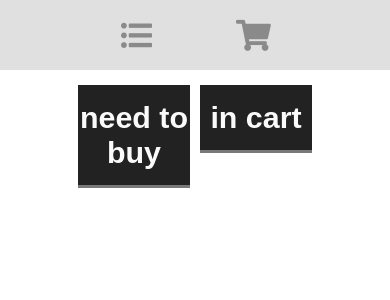
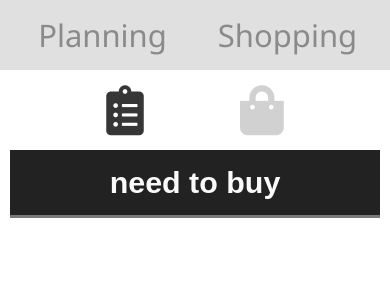
Before and after one commit to DrEmbryo/shopping-list, an Angular app: page /cart in a window 390 px wide. Shown: the top 300 px of the page. Built offline with nearby package versions, Linux system fonts and the light colour scheme.

Commit message:
add responsive design to pages

```diff
--- a/src/app/add-form/add-form.component.css
+++ b/src/app/add-form/add-form.component.css
@@ -15,15 +15,6 @@
 
 .controls i:hover {
     color: #686868;
-}
-
-.list_inner{
-    height: 500px;
-    overflow:hidden auto;
-}
-
-.list_display {
-    margin: 15px 0px;
 }
 
 .controls_wrapper {
@@ -84,49 +75,43 @@ select{
     margin-right: 0px;
 }
 
-.list_item > div{
-    padding: 0px 10px;
+.list {
+    text-align: center;
 }
 
+.list_inner{
+    height: 500px;
+    overflow:hidden auto;
+}
+
+.list_inner table{
+    width: 100%;
+    border-spacing: 0px;
+}
+
+
+.list_display {
+    margin: 15px 0px;
+}
 
 .list:nth-child(even) {
     background-color: #e6e6e6;
 }
 
-.list_item {
-    display: grid;
-    grid-template-columns: 7fr 1fr 3fr 1fr;
-    padding: 7px 0px;
-}
-
-.list_item :nth-child(n + 2) {
-    text-align: center;
-}
 
 .list_head {
-    display: grid;
-    grid-template-columns: 7fr 1fr 3fr 1fr;
     font: 26px arial,sans-serif;
     background-color: rgb(71, 71, 71);
     color: #e4e4e4;
     text-align: center;
 }
 
-.list_item_amount::before {
-    position: absolute;
-    top: -1px;
-    left: -10px;
-    content: ":";
-}
-.list_item div {
-    position: relative;
-    font-size: 24px;
-}
 
 .list_search {
     display: grid;
     grid-template-columns: 9fr 1fr;
     grid-column-gap: 20px;
+    margin-bottom: 15px;
 }
 
 .delete-btn {
@@ -138,12 +123,6 @@ select{
     color: #e61616;
 }
 
-
-.list_item_amount {
-    display: flex;
-    flex-direction: row;
-    justify-content: space-between;
-}
 
 ::-webkit-scrollbar {
     width: 10px;
@@ -161,3 +140,30 @@ select{
 ::-webkit-scrollbar-thumb:hover {
     background: #555;
   }
+
+  @media only screen and (max-width:768px) {
+    .controls {
+        position: relative;
+        top: auto;
+        left: auto;
+        flex-direction: row;
+        justify-content: space-evenly;
+        margin-top: 15px;
+    }
+
+    .controls i {
+        margin-bottom: 0px;
+    }
+
+    .list_inner {
+        height: 250px;
+    }
+
+    .form {
+        grid-template-columns: 1fr;
+        grid-template-rows: 1fr 1fr 1fr;
+        padding-top: 20px;
+        grid-row-gap: 20px;
+        margin-bottom: 15px;
+    }
+}
--- a/src/app/add-form/add-form.component.html
+++ b/src/app/add-form/add-form.component.html
@@ -28,36 +28,46 @@
 
    </div>
 
-   <div class="list_search" *ngSwitchCase="'search'">
-      <input type="text" placeholder="search" [formControl]="searchBar">
-      <div class="add_btn" style="width: auto;" (click)="onSearch()"> search </div>
-      <div class="list_inner" >
-            <div *ngFor="let item of searchArray; index as i;" class="list">
-               <div class="list_item">
-                     <div>{{item.item}}</div>
-                     <div>{{item.amount}}</div>
-                     <div>{{item.package}}</div>
-                     <div class="delete-btn" (click)="deleteItem(i)"><i class="far fa-trash-alt"></i></div>
-               </div>
-            </div>
-         </div>
+   <div *ngSwitchCase="'search'">
+      <div class="list_search">
+         <input type="text" placeholder="search" [formControl]="searchBar">
+         <div class="add_btn" style="width: auto;" (click)="onSearch()"> search </div>
+      </div>
+      <div class="list_inner">
+            <table>
+                  <tr class="list_head">
+                     <td>Item</td>
+                     <td>Amount</td>
+                     <td>Type</td>
+                     <td></td>
+                  </tr>
+                  <tr *ngFor="let item of searchArray; index as i;" class="list">
+                     <td>{{item.item}}</td>
+                     <td>{{item.amount}}</td>
+                     <td>{{item.package}}</td>
+                     <td><i class="far fa-trash-alt delete-btn" (click)="deleteItem(i)"></i></td>
+                  </tr>
+               </table>
+           </div>
       </div>
 
    <div *ngSwitchCase="'hide'">
    <div class="list_display">
-      <div class="list_head">
-            <div>Item</div>
-            <div>Amount</div>
-            <div>Type</div>
-         </div>
-         <div class="list_inner" >
-            <div *ngFor="let item of itemArray; index as i;" class="list">
-               <div class="list_item">
-                  <div>{{item.item}}</div>
-                  <div>{{item.amount}}</div>
-                  <div>{{item.package}}</div>
-                  <div class="delete-btn" (click)="deleteItem(i)"><i class="far fa-trash-alt"></i></div>
-               </div>
+          <div class="list_inner" >
+             <table>
+            <tr class="list_head">
+               <td>Item</td>
+               <td>Amount</td>
+               <td>Type</td>
+               <td></td>
+            </tr>
+            <tr *ngFor="let item of itemArray; index as i;" class="list">
+               <td>{{item.item}}</td>
+               <td>{{item.amount}}</td>
+               <td>{{item.package}}</td>
+               <td><i class="far fa-trash-alt delete-btn" (click)="deleteItem(i)"></i></td>
+            </tr>
+         </table>
             </div>
          </div>
 
@@ -66,5 +76,3 @@
       </div>
    </div>
 </div>
-
-</div>
--- a/src/app/app.component.css
+++ b/src/app/app.component.css
@@ -24,3 +24,13 @@
 .content {
     margin: 0 20%;
 }
+
+
+@media only screen and (max-width:768px) {
+    .content {
+        margin: 0 10px;
+    }
+    .navigation {
+        padding: 0 10px;
+    }
+}
--- a/src/app/app.component.html
+++ b/src/app/app.component.html
@@ -1,6 +1,6 @@
 <div class="navigation">
-  <div><p routerLink="/add"> <i class="fas fa-list-ul"></i> </p></div>
-  <div><p routerLink="/cart"> <i class="fas fa-shopping-cart"></i> </p></div>
+  <div><p routerLink="/add"> Planning </p></div>
+  <div><p routerLink="/cart"> Shopping </p></div>
 </div>
 <div class="content">
   <router-outlet></router-outlet>
--- a/src/app/shoping-cart/shoping-cart.component.css
+++ b/src/app/shoping-cart/shoping-cart.component.css
@@ -1,7 +1,29 @@
+.cart_controls {
+    display: flex;
+    flex-direction: column;
+    font-size: 50px;
+    color:#d1d1d1;
+    cursor: pointer;
+    position: absolute;
+    top: 75px;
+    left: 10px;
+}
+
+.cart_controls i {
+    margin-bottom: 10px;
+}
+
+.cart_controls i:hover {
+    color: #686868;
+}
+
+.controls_active {
+    color: #363636;
+}
+
 .cart-grid {
     display: grid;
-    grid-template-columns: 1fr 1fr;
-    grid-column-gap: 10px;
+    grid-template-columns: 1fr;
     margin-top: 15px;
 }
 
@@ -35,3 +57,18 @@
     background-color:  #4b4b4b;
     color: #fafafa;
 }
+
+@media only screen and (max-width:768px) {
+    .cart_controls {
+        position: relative;
+        top: auto;
+        left: auto;
+        flex-direction: row;
+        justify-content: space-evenly;
+        margin-top: 15px;
+    }
+
+    .cart_controls i {
+        margin-bottom: 0px;
+    }
+}
--- a/src/app/shoping-cart/shoping-cart.component.html
+++ b/src/app/shoping-cart/shoping-cart.component.html
@@ -1,5 +1,14 @@
-<div class="cart-grid">
-  <div>
+<div class="cart_controls">
+    <i class="fas fa-clipboard-list" (click)="controlSwitch('need')"
+    [ngClass]="{'controls_active':controls === 'need'}"></i>
+
+    <i class="fas fa-shopping-bag" (click)="controlSwitch('cart')"
+    [ngClass]="{'controls_active':controls === 'cart'}"></i>
+
+</div>
+
+<div [ngSwitch]="controls" class="cart-grid">
+  <div *ngSwitchCase="'need'">
     <div class="block-header">
       <h3>need to buy</h3>
     </div>
@@ -12,7 +21,7 @@
     </div>
   </div>
 
-  <div>
+  <div *ngSwitchCase="'cart'">
     <div class="block-header">
       <h3>in cart</h3>
     </div>
--- a/src/app/shoping-cart/shoping-cart.component.ts
+++ b/src/app/shoping-cart/shoping-cart.component.ts
@@ -11,6 +11,12 @@ export class ShopingCartComponent implements OnInit {
 
   itemInCart = [] ;
   itemToBuy = [] ;
+  controls = 'need';
+
+  controlSwitch(val) {
+    this.controls = val;
+  }
+
 
   moveToCart(i) {
     this.itemInCart.push(this.itemToBuy[i]);
```
